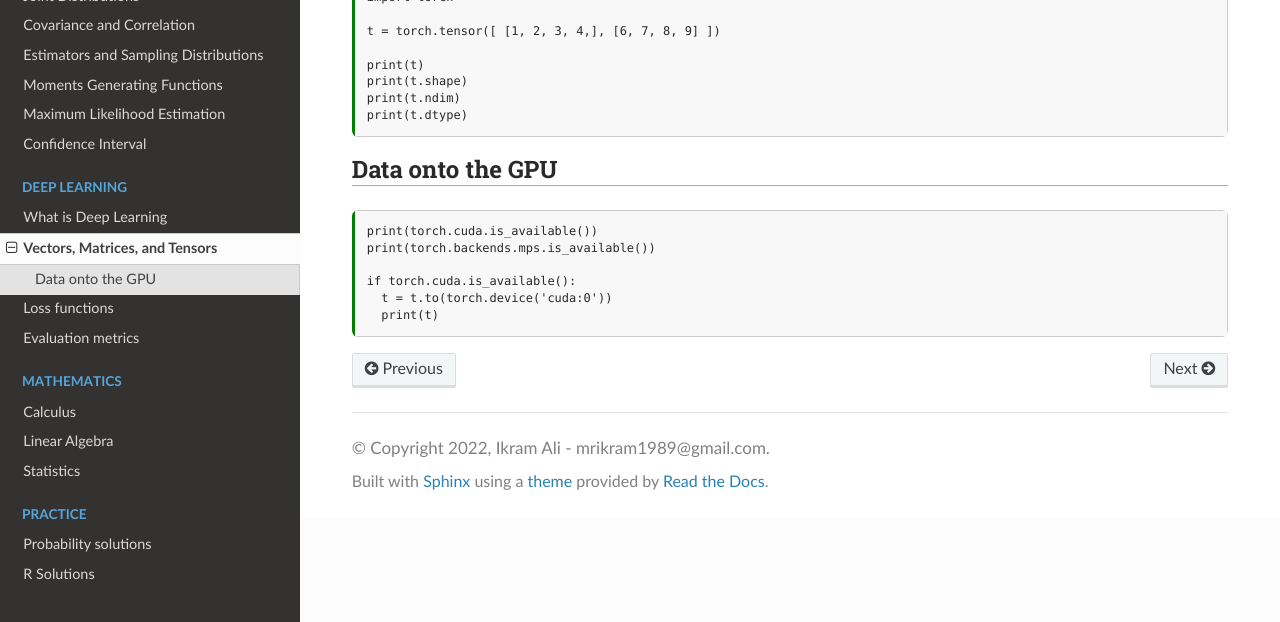
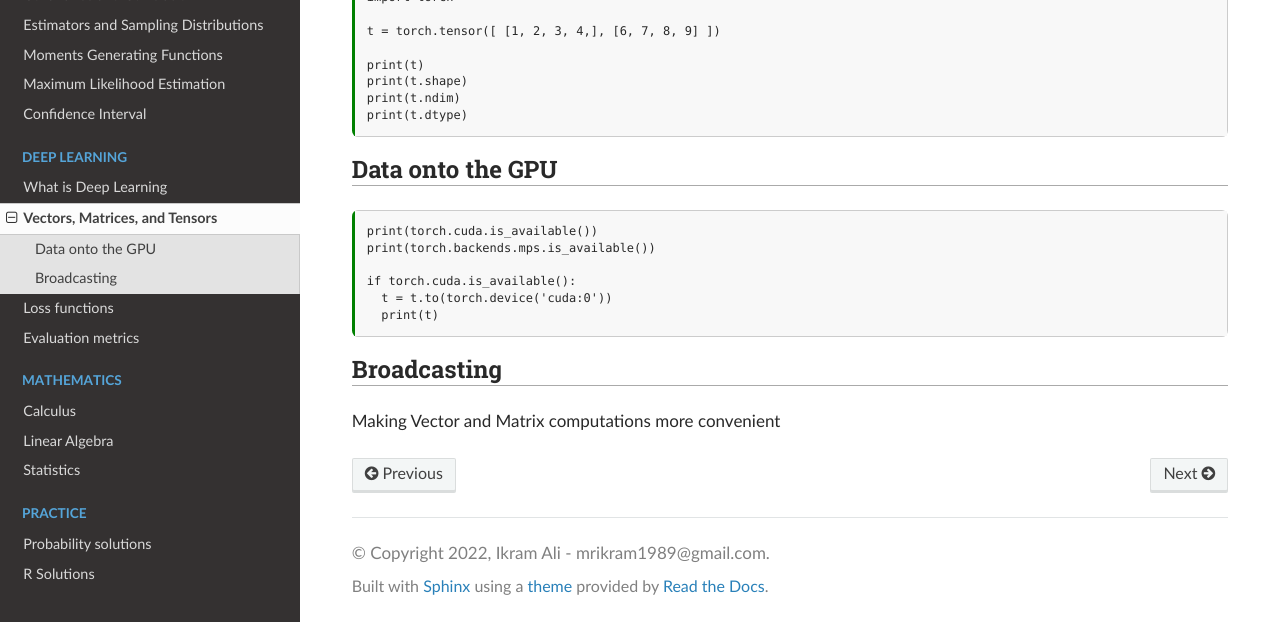
Before and after one commit to akkefa/ml-notes, a Sphinx documentation site: the page built from docs/deep_learning/tensor.md, in a window 1280 px wide and 900 px high, scrolled down 1330 px, cut to the strip 278-900 px from the top of the window. Built offline with Sphinx 7.4.7 and the Read the Docs theme 2.0.0, drawn with Linux system fonts in a browser that asks for light colours.

Commit message:
new changes

````diff
--- a/docs/deep_learning/tensor.md
+++ b/docs/deep_learning/tensor.md
@@ -93,3 +93,6 @@ if torch.cuda.is_available():
   print(t)
 
 ```
+
+## Broadcasting
+Making Vector and Matrix computations more convenient
````
